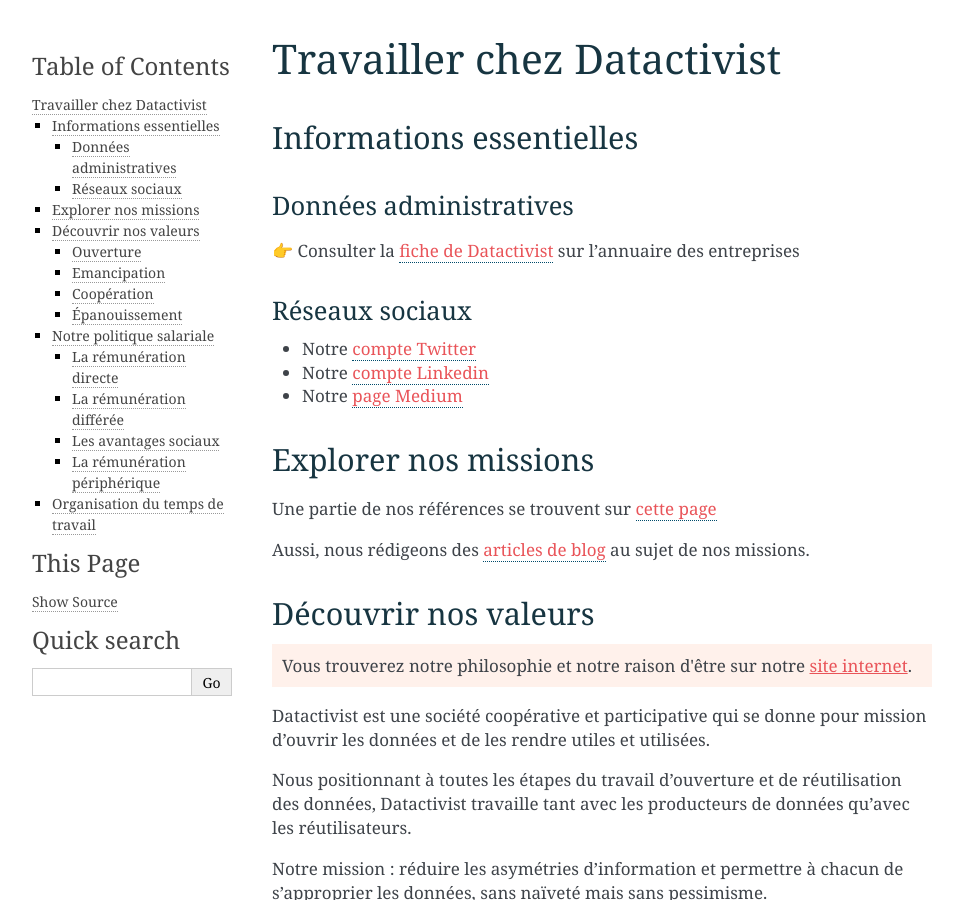
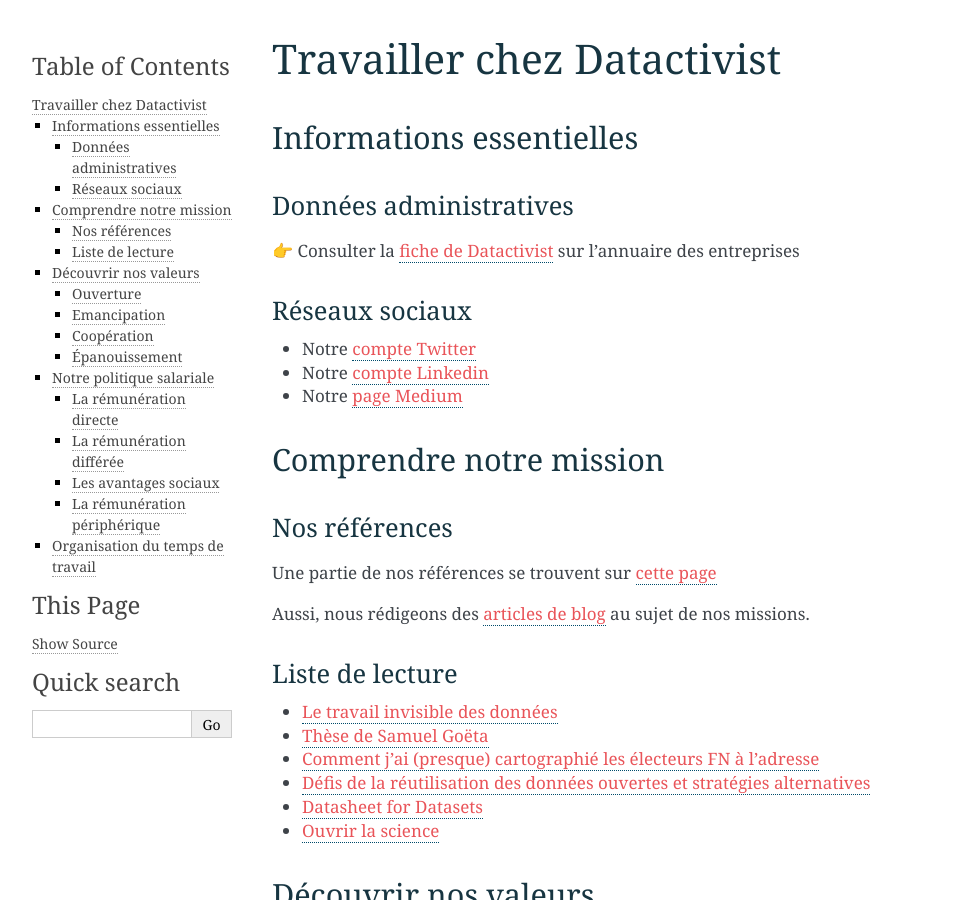
Before and after one commit to datactivist/documentation-datactivist, a Sphinx documentation site: the page built from docs/source/travailler-chez-datactivist.md, in a window 1280 px wide and 900 px high. Shown: the whole window, without its empty margins (148-1111 px from the left). Built offline with Sphinx 7.4.7, drawn with Linux system fonts in a browser that asks for light colours.

Commit message:
Update travailler-chez-datactivist.md

```diff
--- a/docs/source/travailler-chez-datactivist.md
+++ b/docs/source/travailler-chez-datactivist.md
@@ -16,14 +16,26 @@
 - Notre [compte Linkedin](https://www.linkedin.com/company/datactivist/)
 - Notre [page Medium](https://medium.com/datactivist)
 
-## Explorer nos missions
+## Comprendre notre mission
+
+### Nos références
 
 Une partie de nos références se trouvent sur [cette page](https://datactivist.coop/fr/references/)
 
 Aussi, nous rédigeons des [articles de blog](https://medium.com/datactivist) au sujet de nos missions.
 
+### Liste de lecture
+
+- [Le travail invisible des données](https://www.pressesdesmines.com/produit/le-travail-invisible-des-donnees/)
+- [Thèse de Samuel Goëta](https://datactivist.coop/these)
+- [Comment j’ai (presque) cartographié les électeurs FN à l’adresse](https://joelgombin.github.io/makingof.html)
+- [Défis de la réutilisation des données ouvertes et stratégies alternatives](https://datactivist.coop/metsem/)
+- [Datasheet for Datasets](https://teamopendata.org/t/traduction-et-adaptation-du-modele-de-description-des-donnees-datasheet-for-datasets/1400)
+- [Ouvrir la science](https://www.ouvrirlascience.fr/etude-de-faisabilite-dun-service-generique-daccueil-et-de-diffusion-des-donnees-simples-recueil-des-besoins-et-des-contraintes-des-usagers/)
+
 
 ## Découvrir nos valeurs
+
 <div class="myhint">
    Vous trouverez notre philosophie et notre raison d'être sur notre <a href="https://datactivist.coop/fr/a-propos/">site internet</a>.
 </div>
```
